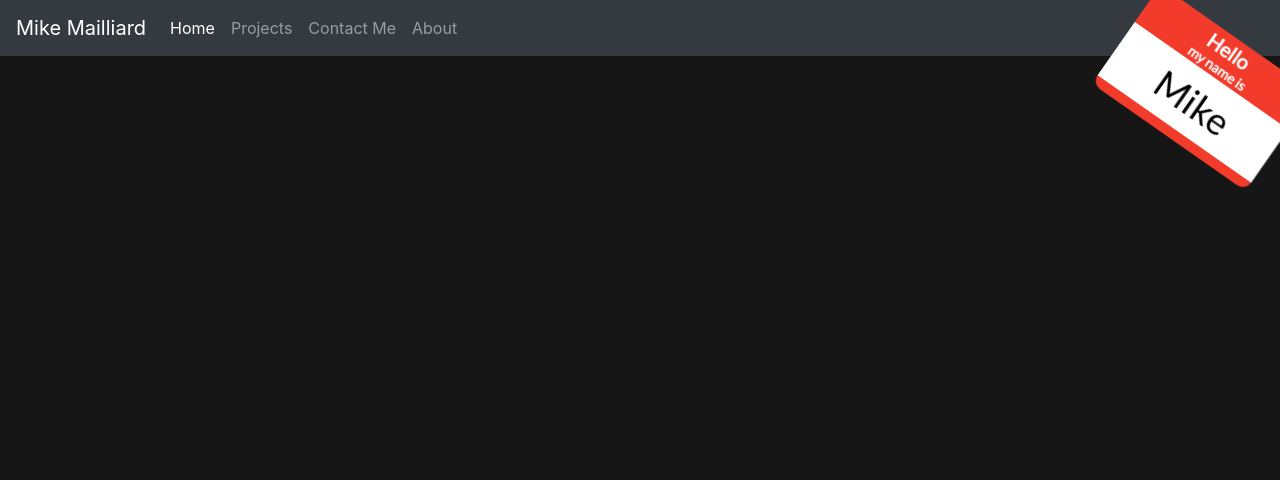
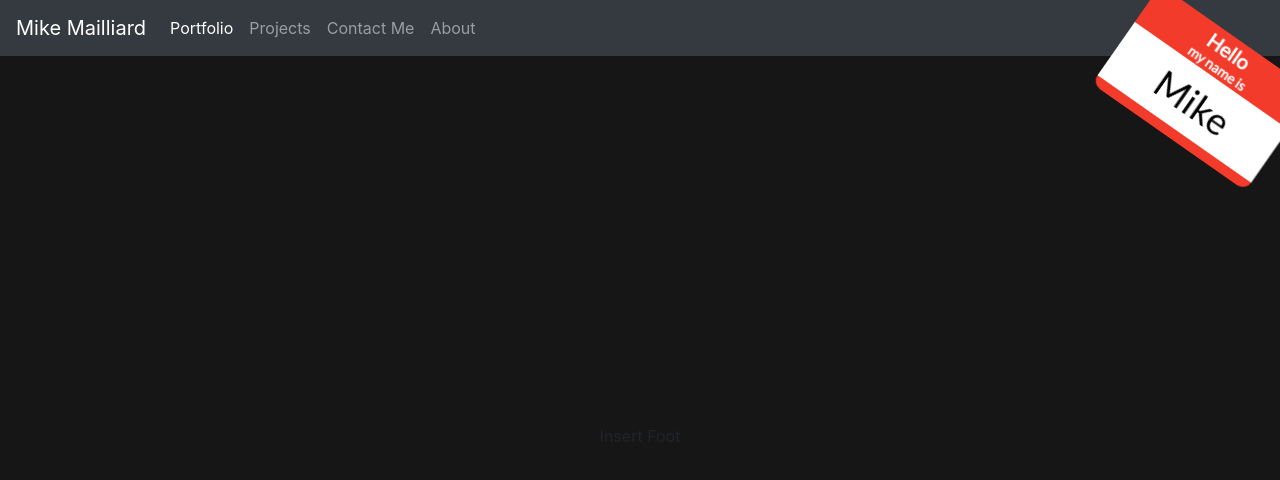
Before and after one commit to mjmailliard/Portfolio, a React (Create React App) app: page /about in a window 1280 px wide. Shown: the top 480 px of the page. Built offline with nearby package versions, Linux system fonts and the light colour scheme.

Commit message:
added Layout component and Routing

```diff
--- a/src/App.js
+++ b/src/App.js
@@ -1,13 +1,13 @@
 import React, { Component } from 'react';
 import './App.css';
-import Navbar from './Navbar'
-
+// import Navbar from './Components/Navbar'
+import Layout from './Components/Layout'
 class App extends Component {
   render() {
     return (
       <div className="">
-      <Navbar />
-
+      {/* <Navbar /> */}
+<Layout>
 
 
 <div className='nameTag'>
@@ -21,7 +21,7 @@ class App extends Component {
   <div name="bottomBar" className="bottomBar">
   </div>
 </div>
-
+</Layout>
       </div>
     );
   }
--- /dev/null
+++ b/src/Components/Layout.js
@@ -0,0 +1,24 @@
+import React, { Component } from 'react';
+import '../App.css';
+import Navbar from './Navbar'
+
+
+class Layout extends Component {
+    render() {
+        return (
+
+            <div className="divMain clouds">
+
+
+                    <header>
+                    <Navbar/>
+                   </header>
+
+                        {this.props.children}
+                <footer> Insert Foot</footer>
+</div>
+        );
+    }
+}
+
+export default Layout;
--- a/src/Navbar.js
+++ b/src/Components/Navbar.js
@@ -1,27 +1,27 @@
 import React, { Component } from 'react';
-import './App.css';
+import '../App.css';
 
 export default class Navbar extends Component {
     render() {
       return (
         <nav className="navbar navbar-expand-lg navbar-dark bg-dark">
-            <a className="navbar-brand" href="#">Mike Mailliard</a>
+            <a className="navbar-brand" href="/">Mike Mailliard</a>
             <button className="navbar-toggler" type="button" data-toggle="collapse" data-target="#navbarColor01" aria-controls="navbarColor01" aria-expanded="false" aria-label="Toggle navigation">
                 <span className="navbar-toggler-icon"></span>
             </button>
             <div className="collapse navbar-collapse" id="navbarColor01">
                 <ul className="navbar-nav mr-auto">
                     <li className="nav-item active">
-                        <a className="nav-link" href="#">Home <span class="sr-only">(current)</span></a>
+                        <a className="nav-link" href="/portfolio">Portfolio <span class="sr-only">(current)</span></a>
                     </li>
                     <li className="nav-item">
-                        <a className="nav-link" href="#">Projects</a>
+                        <a className="nav-link" href="/projects">Projects</a>
                     </li>
                     <li className="nav-item">
-                        <a className="nav-link" href="#">Contact Me</a>
+                        <a className="nav-link" href="/contact">Contact Me</a>
                     </li>
                     <li className="nav-item">
-                        <a className="nav-link" href="#">About</a>
+                        <a className="nav-link" href="/about">About</a>
                     </li>
                 </ul>
             </div>
```
Also changed, not shown: src/Pages/Resume.js (added, +12 -0 lines), src/Routing.js (added, +22 -0 lines), src/Pages/About.js (renamed from src/About.js), src/Pages/Contact.js (renamed from src/Contact.js), src/Pages/Projects.js (renamed from src/Projects.js), 1 other file (tests, documents, lock files or other folders).
